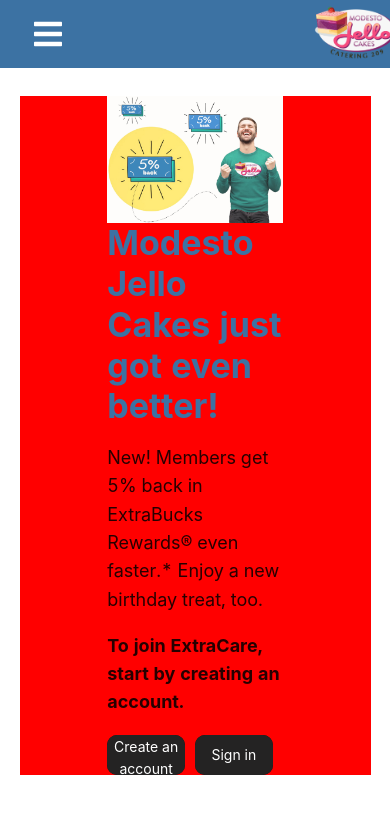
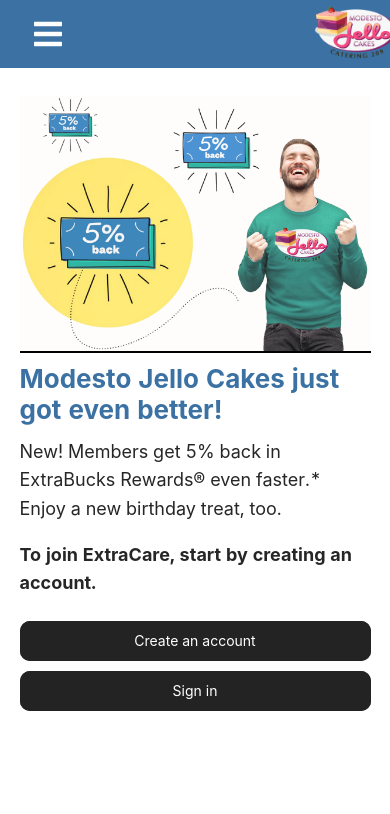
Before and after one commit to Oscar-Lopez-Projects/ModestoJelloCakes, a React (Create React App) app: page / in a window 390 px wide. Shown: the top 814 px of the page. Built offline with nearby package versions, Linux system fonts and the light colour scheme.

Commit message:
css for first homepage component

```diff
--- a/src/styling/WhyOnline.css
+++ b/src/styling/WhyOnline.css
@@ -238,7 +238,7 @@
     }
     .benefits-page{
         flex-wrap: wrap;
-        width: 85vw;
+        width: 90vw;
         padding-bottom: 0px;
     }
     .icon-divs{
@@ -258,11 +258,31 @@
   }
   @media screen and (max-width:480.98px){
     .whywhy{
-      background: red;
         flex-direction: column-reverse;
         width: 90vw;
         border: none;
-        /* background: chocolate; */
-        justify-content: left;
+    }
+    .five-percent-image{
+        width: 100%;
+        border-bottom: 2px solid black;
+    }
+    .loyalty-program{
+        width: 100%;
+    }
+    .rewards-buttons{
+        width: 100%;
+        display: flex;
+        flex-direction: column;
+    }
+    .reward-button{
+        width: 100%;
+        margin: 5px 0px 5px 0px;
+    }
+    .icon-info-div{
+        height: 285px;
+    }
+    .rewards-title{
+        font-size: 26px;
+        padding-top: 10px;
     }
   }
```
